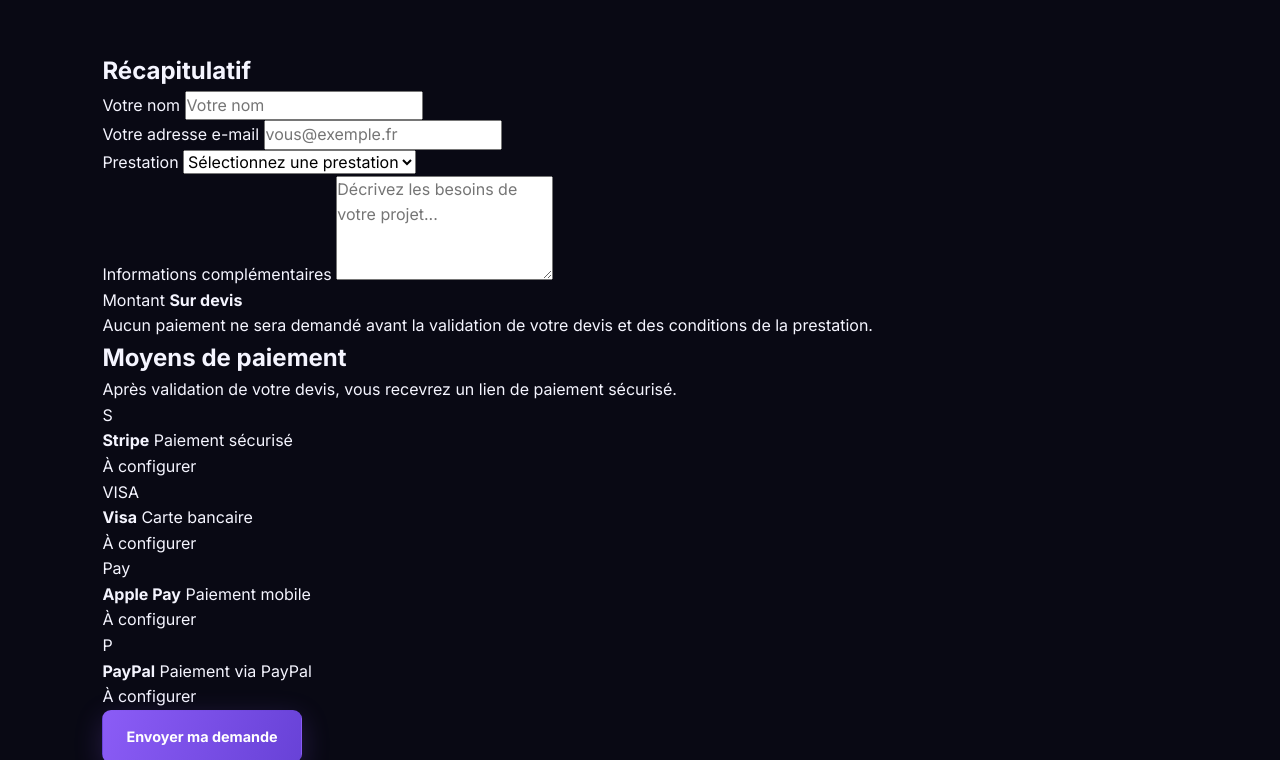
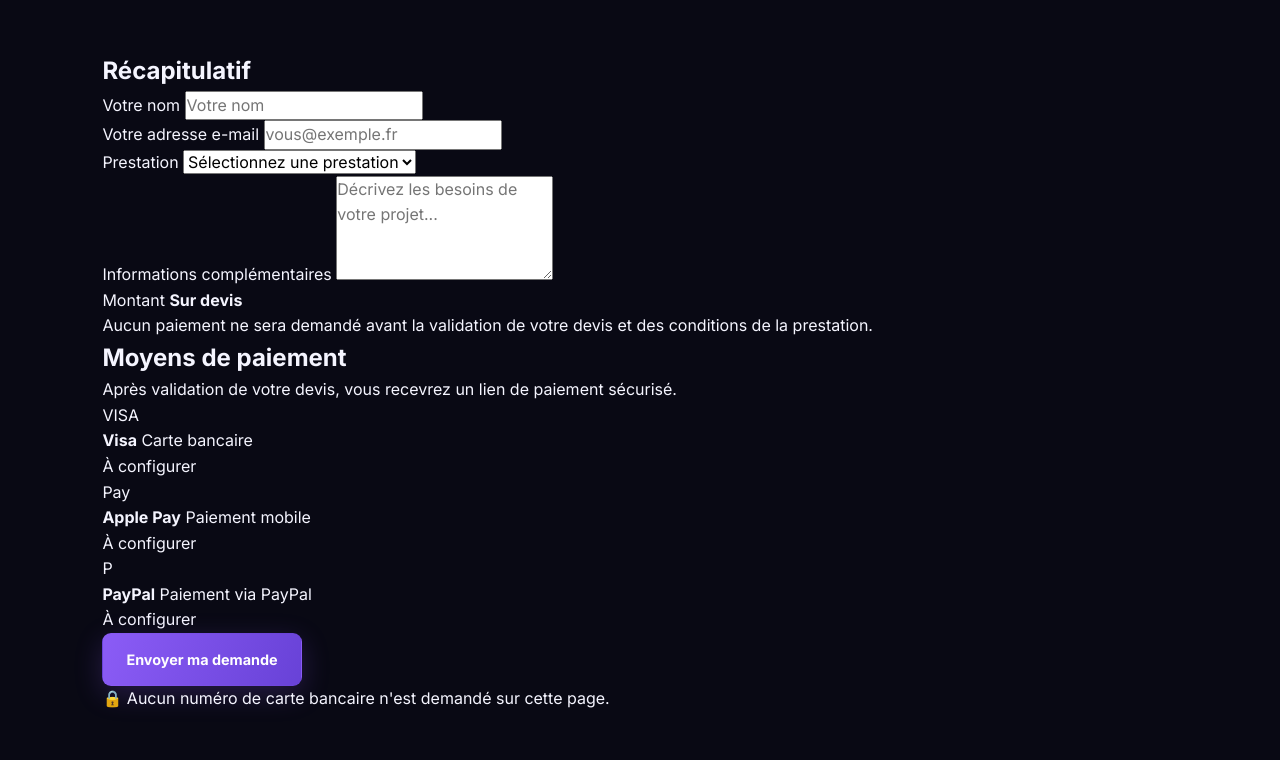
Before and after one commit to noasueur88-blip/..., a plain HTML site: page commande.html in a window 1280 px wide. Shown: the part 315-1075 px from the top of the page. Drawn offline with Linux system fonts and the light colour scheme.

Commit message:
Remove Stripe payment method from commande.html
Removed Stripe payment method section from the HTML.

```diff
--- a/commande.html
+++ b/commande.html
@@ -85,15 +85,6 @@
       </p>
 
       <div class="payment-method">
-        <div class="payment-logo">S</div>
-        <div>
-          <strong>Stripe</strong>
-          <span>Paiement sécurisé</span>
-        </div>
-        <span class="payment-status">À configurer</span>
-      </div>
-
-      <div class="payment-method">
         <div class="payment-logo visa">VISA</div>
         <div>
           <strong>Visa</strong>
```
